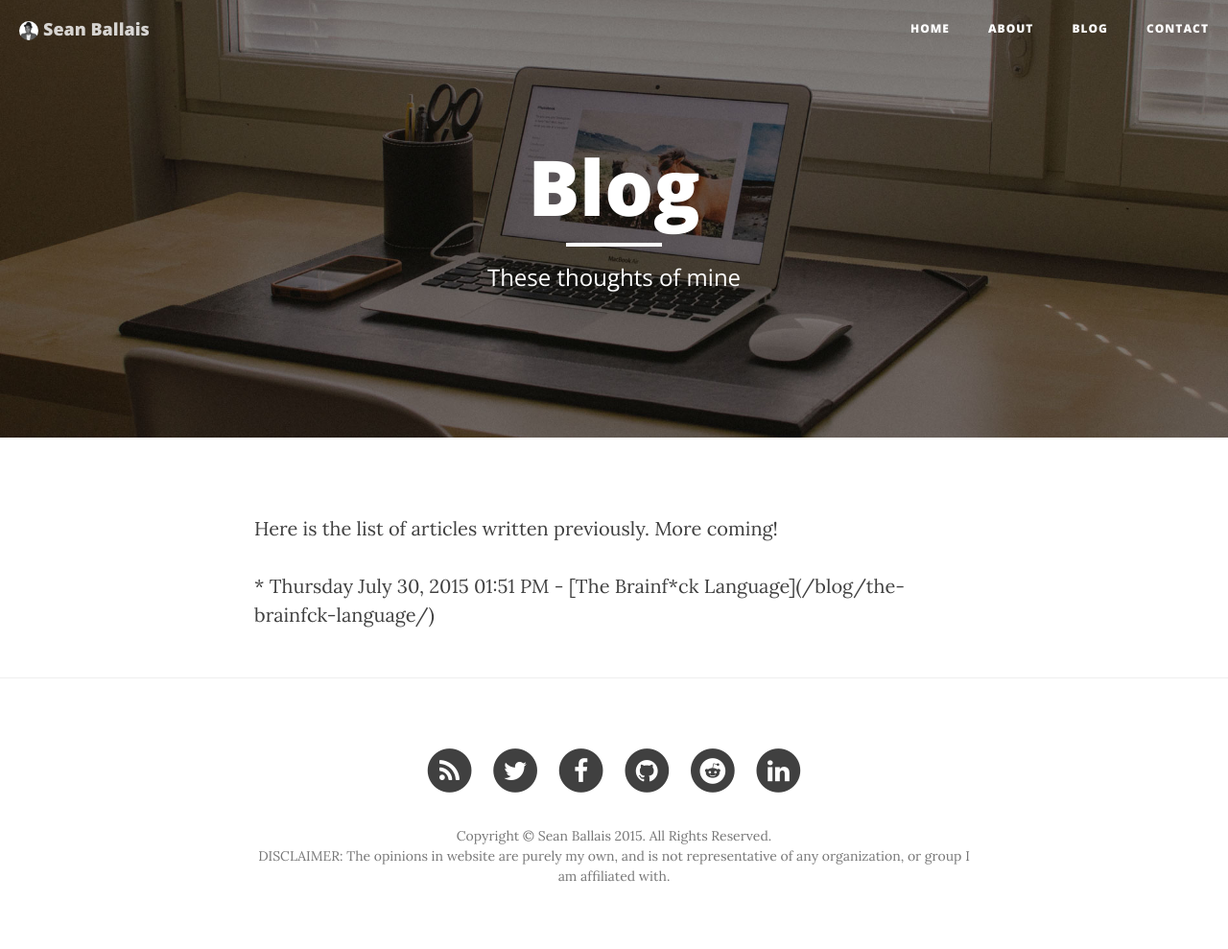
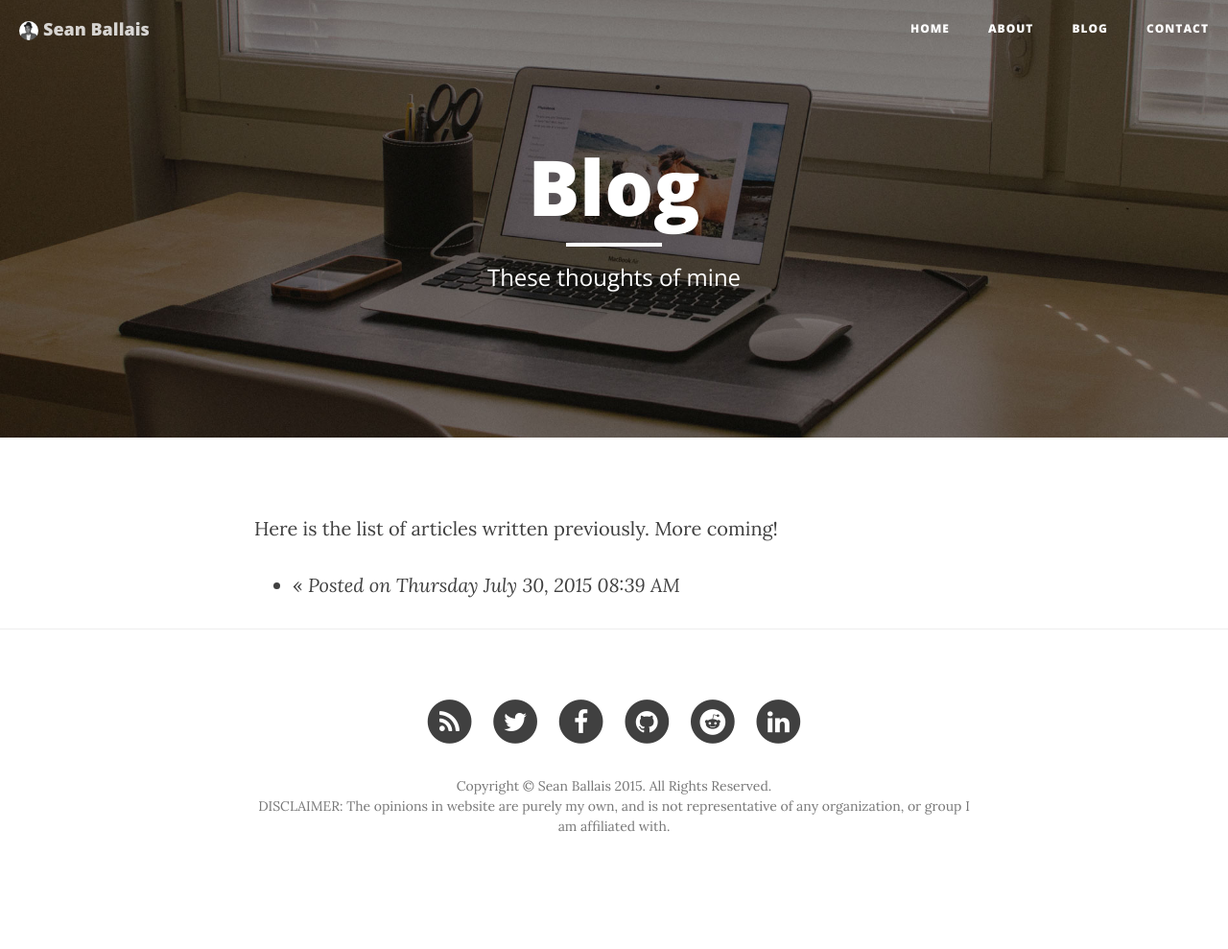
Before and after one commit to seanballais/seanballais.github.io, a Jekyll site: the page built from blog.md, in a window 1280 px wide. Shown: the whole page at 96% size. Built offline with Jekyll 4.4.1, drawn with Linux system fonts in a browser that asks for light colours; nearby versions of some CDN libraries; after the commit the page ends 937 px from its top, so only the background shows below that.

Commit message:
Updated the first entry's title.-a

```diff
--- a/_posts/2015-07-30-the-brainfck-language.html
+++ b/_posts/2015-07-30-the-brainfck-language.html
@@ -1,6 +1,6 @@
 ---
 layout:     post
-title:      "The Brainf*ck Language"
+title:      "The Brainf\*ck Language"
 subtitle:   "An esoteric programming language you might want to wrap around your head"
 date:       2015-07-30 13:51
 author:     "Sean Francis N. Ballais"
--- a/blog.md
+++ b/blog.md
@@ -6,8 +6,6 @@
 
 Here is the list of articles written previously. More coming!
 
-<p>
 {% for post in site.posts %}
-  * {{ post.date | date: "%A %B %-d, %Y %I:%M %p" }} - [{{ post.title }}]({{ post.url }})
+  * [{{ post.title }}]({{ post.url }}) << *Posted on {{ post.date | date: "%A %B %-d, %Y %I:%M %p" }}*
 {% endfor %}
-</p>
```
